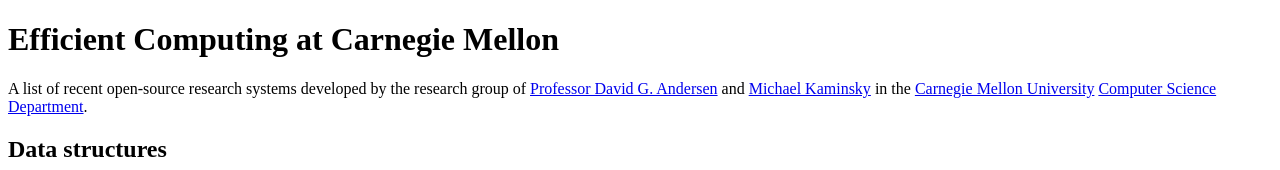
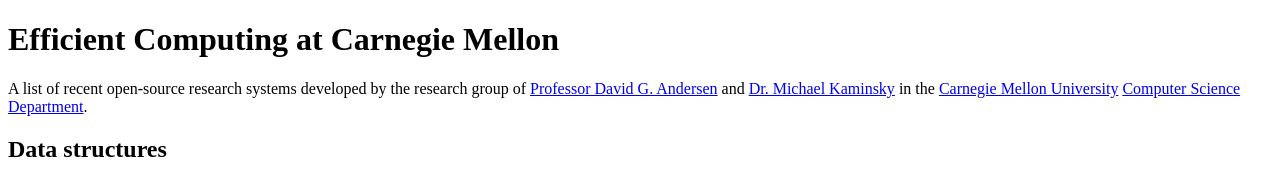
Before and after one commit to efficient/efficient.github.io, a plain HTML site: page index.html in a window 1280 px wide. Shown: the top 170 px of the page. Drawn offline with Linux system fonts and the light colour scheme.

Commit message:
index.html: Add an honorific to Michael's name

```diff
--- a/index.html
+++ b/index.html
@@ -10,7 +10,7 @@
 <h1>Efficient Computing at Carnegie Mellon</h1>
 <p>A list of recent open-source research systems developed by the research group of
 <a href="https://www.cs.cmu.edu/~dga">Professor David G. Andersen</a> and
-<a href="https://www.cs.cmu.edu/~kaminsky">Michael Kaminsky</a>
+<a href="https://www.cs.cmu.edu/~kaminsky">Dr. Michael Kaminsky</a>
 in the <a href="https://www.cmu.edu">Carnegie Mellon University</a>
 <a href="https://csd.cs.cmu.edu">Computer Science Department</a>.</a>
 
```
